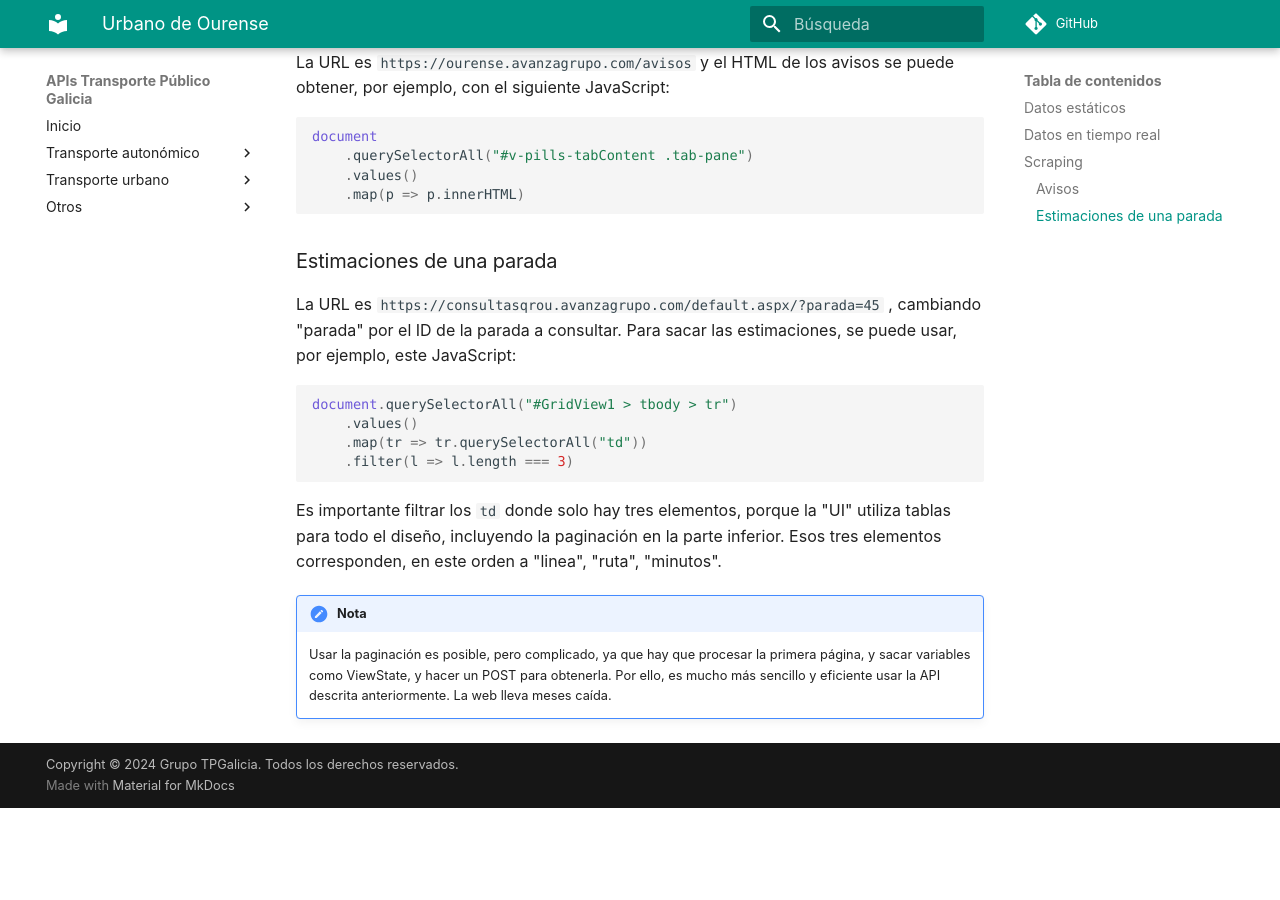
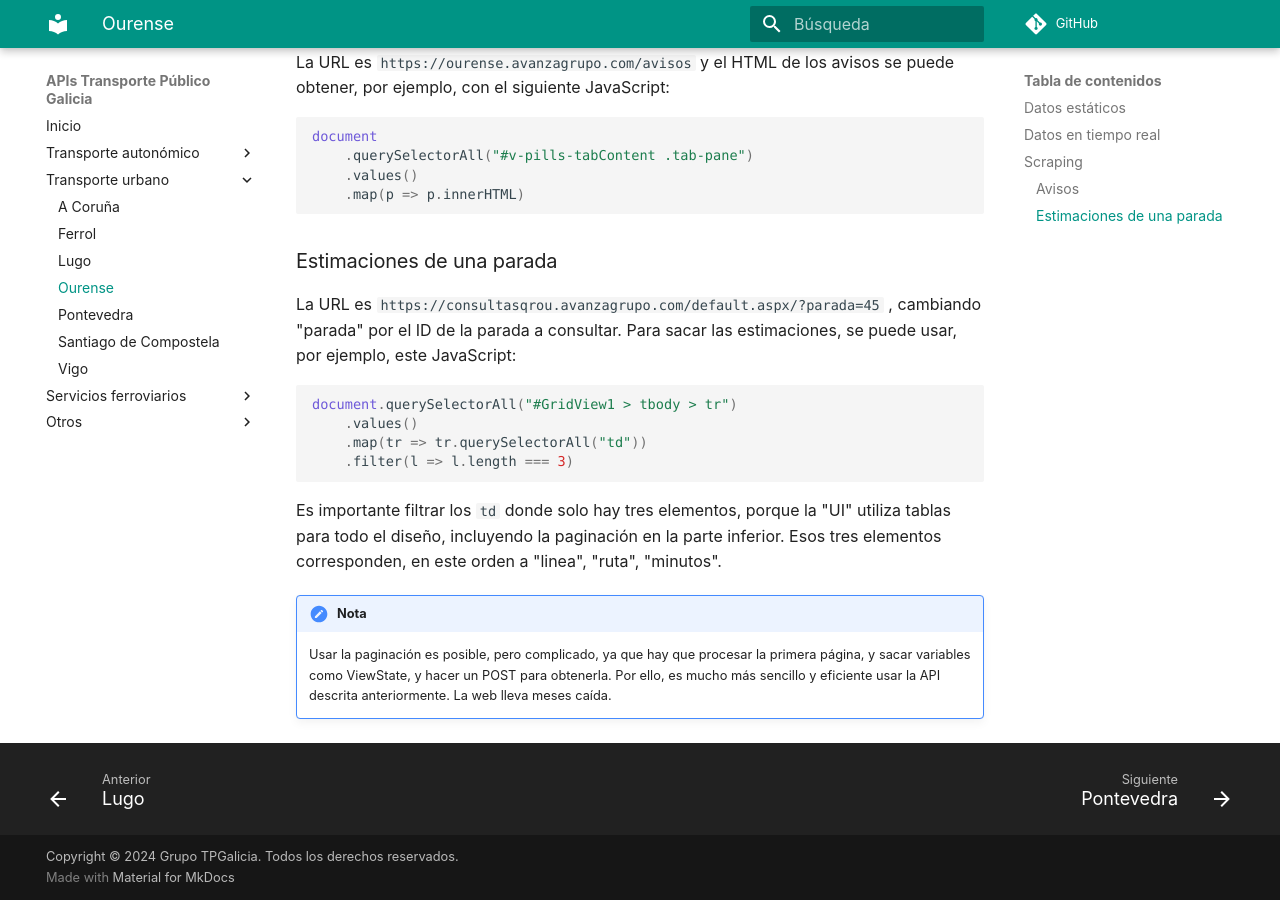
Before and after one commit to tpgalicia/tpgalicia.github.io, an MkDocs documentation site: the page built from docs/urban/ourense.md, in a window 1280 px wide and 900 px high, scrolled down 1051 px. Built offline with MkDocs 1.6.1 and Material for MkDocs 9.7.7, drawn with Linux system fonts in a browser that asks for light colours; comment, search, counter and statistics services are not loaded; before the commit the page ends 1859 px from its top, so only the background shows below that.

Commit message:
Update mkdocs.yml

```diff
--- a/mkdocs.yml
+++ b/mkdocs.yml
@@ -38,7 +38,15 @@ nav:
       - Monbus: autonomic/operator/monbus.md
   - Transporte urbano:
     - A Coruña: urban/coruna/
+    - Ferrol: urban/ferrol.md
+    - Lugo: urban/lugo.md
+    - Ourense: urban/ourense.md
+    - Pontevedra: urban/pontevedra.md
     - Santiago de Compostela: urban/santiago.md
     - Vigo: urban/vigo.md
+  - Servicios ferroviarios:
+    - Renfe: train/renfe.md
+    - FEVE: train/feve.md
   - Otros:
     - NAP: other/nap.md
+    - Bicicleta pública: other/bike.md
```
